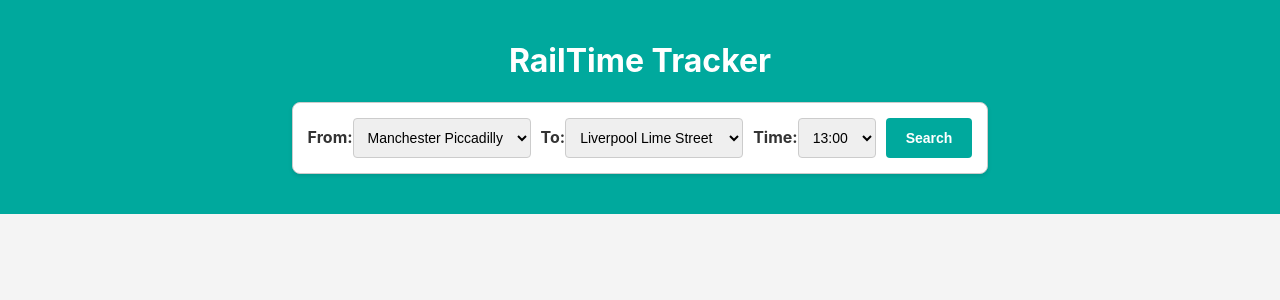
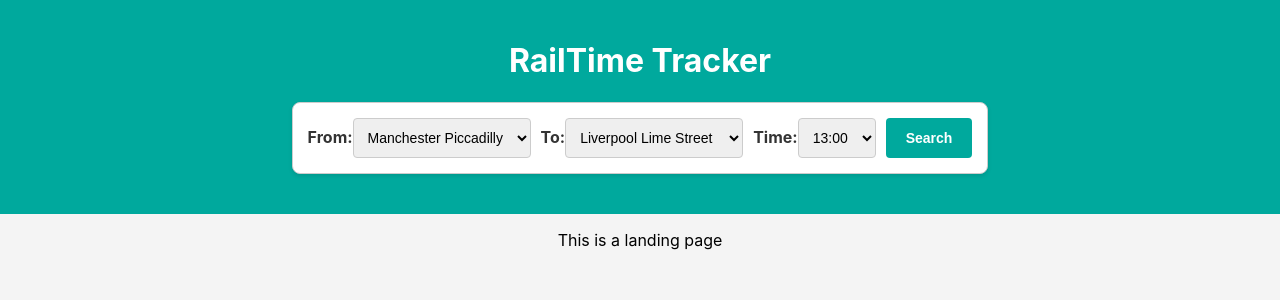
Before and after one commit to RGraDev/RailTime-Tracker, a React (Create React App) app: page / in a window 1280 px wide. Shown: the top 300 px of the page. Built offline with nearby package versions, Linux system fonts and the light colour scheme.

Commit message:
Added a Landing component which wil display when the page first loads

```diff
--- a/src/components/App.js
+++ b/src/components/App.js
@@ -2,6 +2,7 @@ import { React, useState } from "react";
 import "../styles/App.css";
 import JourneySearchForm from "./JourneySearchForm";
 import SearchResults from "./SearchResults";
+import Landing from "./Landing";
 
 const App = () => {
   const [fields, setFields] = useState({
@@ -22,6 +23,7 @@ const App = () => {
           setSearchResults={setSearchResults}
         />
       </div>
+      <Landing />
       {searchResults && searchResults.length > 0 && (
         <SearchResults services={searchResults} fields={fields} />
       )}
--- /dev/null
+++ b/src/components/Landing.js
@@ -0,0 +1,7 @@
+import React from "react";
+
+const Landing = () => {
+  return <p>This is a landing page</p>;
+};
+
+export default Landing;
```
